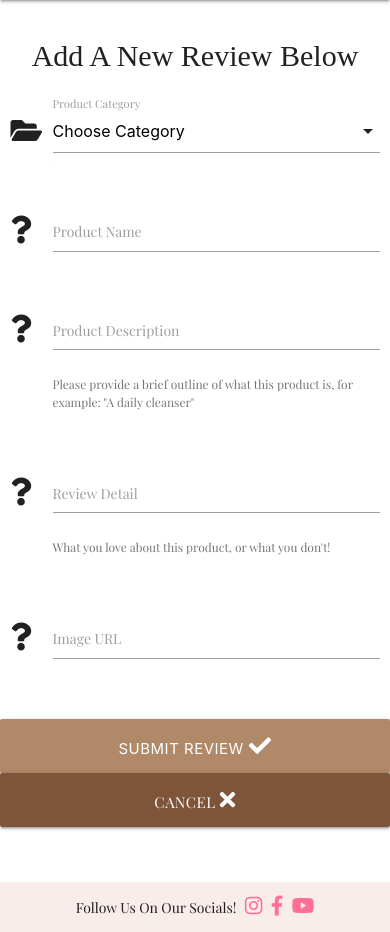
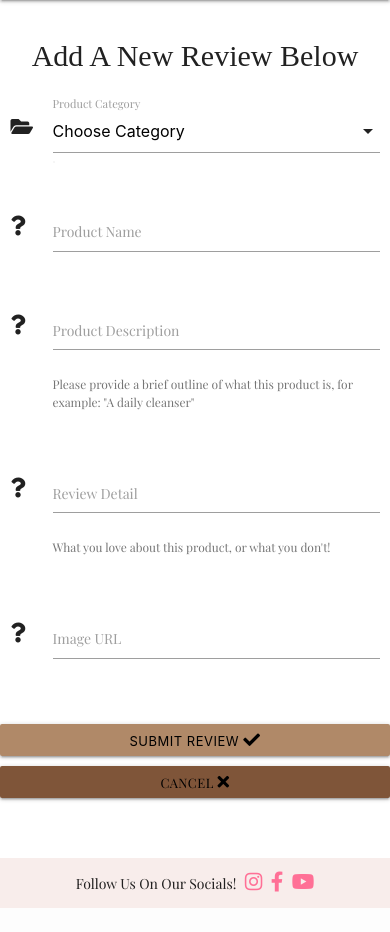
Before and after one commit to EllyC20/ms3-beauty-buys, a Flask app: page /new_review in a window 390 px wide. Shown: the part 56-988 px from the top of the page. After the commit the page ends 964 px from the top, so only its background shows below. Run offline with Flask 2, Linux system fonts and the light colour scheme; data that the repository does not hold is empty; some libraries are stand-ins or nearby versions; some web fonts are replaced.

Commit message:
docs: Review CSS used, remove unused classes

```diff
--- a/static/css/style.css
+++ b/static/css/style.css
@@ -1,3 +1,4 @@
+/* Google Fonts */
 @import url('https://fonts.googleapis.com/css2?family=Kiwi+Maru:wght@300;400&display=swap');
 @import url('https://fonts.googleapis.com/css2?family=Playfair+Display&display=swap');
 
@@ -23,20 +24,9 @@ nav .brand-logo {
     padding-left: 15px;
 }
 
-nav a {
-    color: #000000;
-}
-
+nav a,
 nav a:hover {
     color: #000000;
-}
-
-/* To ensure brand logo doesn't break out of alignment on smaller screen sizes */
-@media screen and (min-width:200px) and (max-width:375px){
-  nav .brand-logo {
-      font-size: 22px;
-      padding-left: 0px;
-    }
 }
 
 /* Footer */
@@ -88,12 +78,9 @@ footer {
     background-color: #f8edeb;
 }
 
-.carousel .indicators .indicator-item {
+.carousel .indicators .indicator-item,
+.carousel .indicators .indicator-item.active {
     background-color: rgba(0, 0, 0, 0.5);
-}
-
-.carousel .indicators .indicator-item.active {
-    background-color: rgba(0, 0, 0, 0.5)
 }
 
 .home-text {
@@ -108,18 +95,15 @@ h1 {
     font-size: 40px;
 }
 
-/* To ensure text doesn't look too large on smaller devices. */
-@media screen and (max-width: 425px){
-  h1 {
-      font-size: 30px;
-    }
-}
-
 .helper-text {
     font-size: 10px;
 }
 
 /* Buttons */
+.btn-small {
+    color: #000000;
+}
+
 .edit-btn,
 .submit-btn {
     background-color: #b08968;
@@ -178,3 +162,35 @@ h1 {
     color: #ff7096;
     letter-spacing: 1px;
 }
+
+/* General */
+.input-field .prefix {
+    font-size: 20px;
+}
+
+html, body {
+    max-width: 100%;
+    overflow-x: hidden;
+}
+
+/* Media Queries */
+@media screen and (max-width: 425px) {
+    .margin-btn {
+        margin: 5px;
+    }
+}
+
+/* To ensure text doesn't look too large on smaller devices. */
+@media screen and (max-width: 425px){
+    h1 {
+        font-size: 30px;
+      }
+  }
+
+/* To ensure brand logo doesn't break out of alignment on smaller screen sizes */
+@media screen and (min-width:200px) and (max-width:375px){
+    nav .brand-logo {
+        font-size: 22px;
+        padding-left: 0px;
+      }
+  }
--- a/templates/edit_review.html
+++ b/templates/edit_review.html
@@ -66,11 +66,11 @@
             </div>
             <div class="row">
                 <!-- Edit button -->
-                <button type="submit" class="col s12 m6 btn-large edit-btn">
+                <button type="submit" class="col s12 m6 btn-small edit-btn">
                     Edit Review <i class="fas fa-edit"></i>
                 </button>
                 <!-- Cancel button -->
-                <a href="{{ url_for('get_reviews') }}" class="col s12 m6 btn-large delete-btn">
+                <a href="{{ url_for('get_reviews') }}" class="col s12 m6 btn-small delete-btn">
                     Cancel <i class="fas fa-times"></i>
                 </a>
             </div>
--- a/templates/login.html
+++ b/templates/login.html
@@ -34,7 +34,7 @@
         </div>
         <!-- Log In button-->
         <div class="row">
-            <button type="submit" class="col s12 btn-large login-btn">
+            <button type="submit" class="col s12 btn-small login-btn">
                 Log In <i class="fas fa-sign-in-alt"></i>
             </button>
         </div>
--- a/templates/new_review.html
+++ b/templates/new_review.html
@@ -58,11 +58,11 @@
             </div>
             <div class="row">
                 <!-- Submit button -->
-                <button type="submit" class="col s12 m6 btn-large submit-btn">
+                <button type="submit" class="col s12 m6 btn-small submit-btn margin-btn">
                     Submit Review <i class="fas fa-check"></i>
                 </button>
                 <!-- Cancel button -->
-                <a href="{{ url_for('get_reviews') }}" class="col s12 m6 btn-large cancel-btn">
+                <a href="{{ url_for('get_reviews') }}" class="col s12 m6 btn-small cancel-btn margin-btn">
                     Cancel <i class="fas fa-times"></i>
                 </a>
             </div>
--- a/templates/register.html
+++ b/templates/register.html
@@ -35,7 +35,7 @@
         </div>
         <!-- Register button-->
         <div class="row">
-            <button type="submit" class="col s12 btn-large register-btn">
+            <button type="submit" class="col s12 btn-small register-btn">
                 Register <i class="fas fa-sign-in-alt"></i>
             </button>
         </div>
```
Also changed, not shown: templates/profile.html (deleted, +0 -8 lines).
